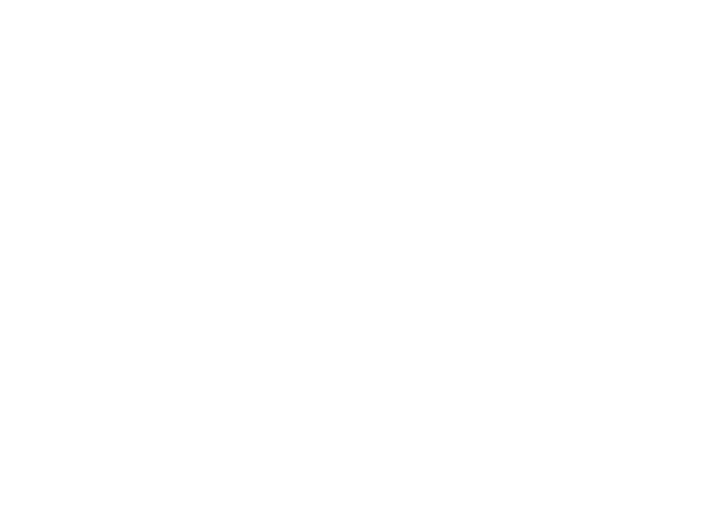
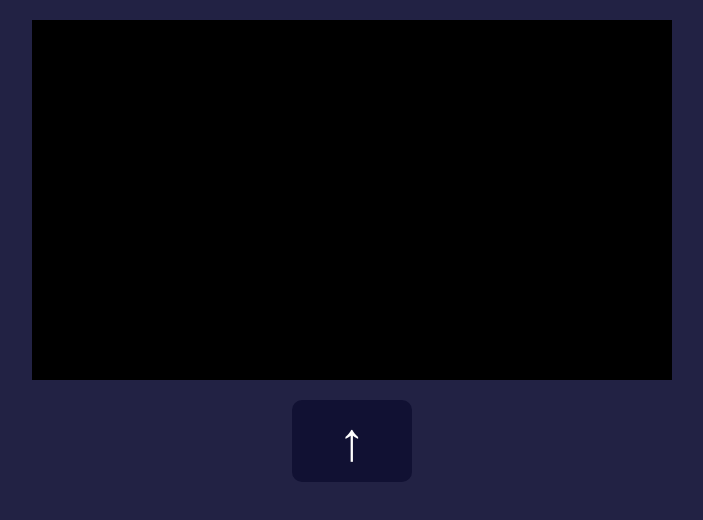
Before and after one commit to isdampe/GPIO-Lights, a plain HTML site: page view/index.html in a window 1280 px wide. Shown: the whole page, without its empty margins (288-991 px from the left). Drawn offline with Linux system fonts and the light colour scheme.

Commit message:
Started interface

```diff
--- a/view/index.html
+++ b/view/index.html
@@ -2,7 +2,65 @@
 <html lang="en">
 <head>
 	<title>RC Car</title>
+	<meta charset="utf-8">
+	<style>
+		body {
+			background: #222244;
+			margin: 0;
+			font-family: Arial, sans-serif;
+
+		}
+		.video {
+			width: 1280px;
+			height: 720px;
+			margin: 20px auto;
+			background: #000;
+		}
+		.controls {
+			width: 640px;
+			height: 200px;
+			margin: 20px auto;
+			font-size: 54px;
+			font-weight: bold;
+			color: #fff;
+			cursor: pointer;
+		}
+		.forward {
+			text-align: center;
+			display: block;
+			padding: 10px;
+			width: 31%;
+			margin: 0 auto;
+			border-radius: 10px;
+			background: #111133;
+			opacity: 0.5;
+		}
+		.active {
+			opacity: 1;
+		}
+		@media only screen and (max-width: 1280px) {
+			.video {
+				width: 640px;
+				height: 360px;
+			}
+			.controls {
+				width: 320px;
+				height: 100px;
+			}
+		}
+		@media only screen and (max-width: 640px) {
+			.video {
+				width: 320px;
+				height: 180px;
+			}
+		}
+	</style>
 </head>
 <body>
+	<div class="video">
+	</div>
+	<div class="controls">
+		<div class="forward active">&#8593;</div>
+	</div>
 </body>
 </html>
```
